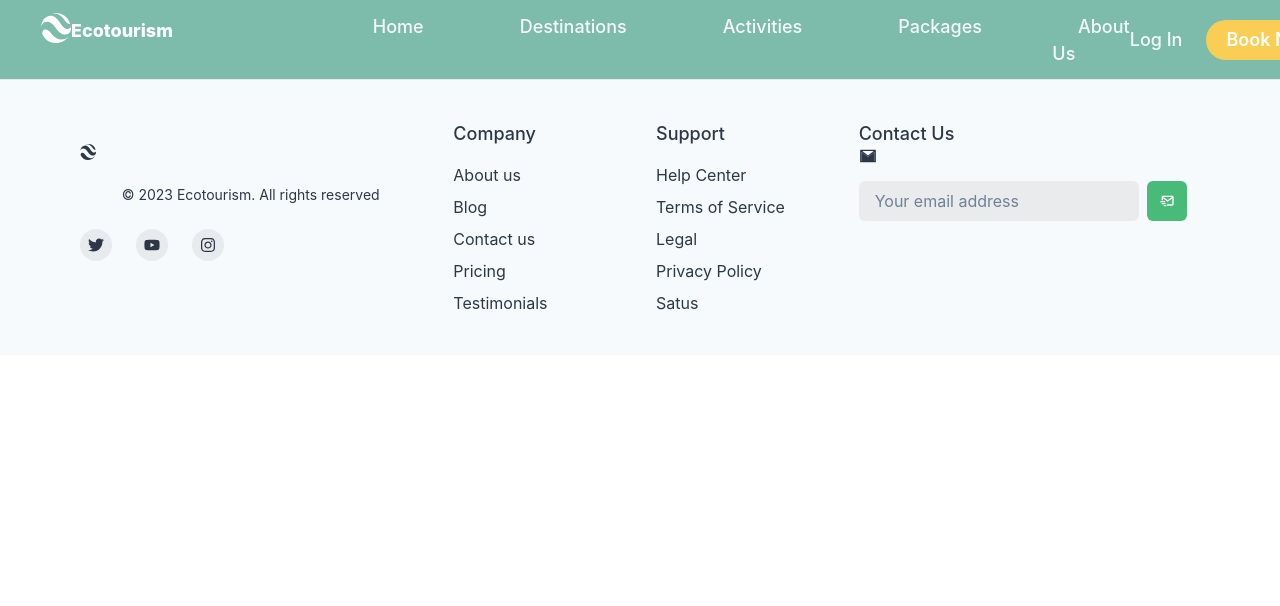
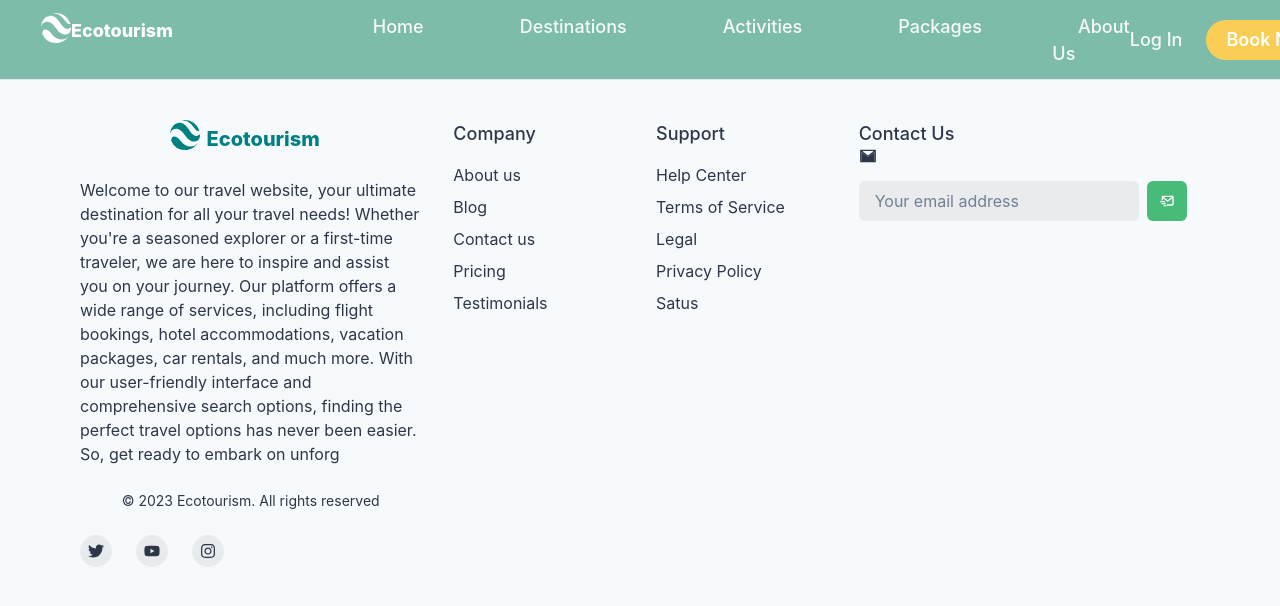
Before and after one commit to mdghufran1729/Ecotourism, a React (Create React App) app in the folder ecotourism/: page / in a window 1280 px wide. Shown: the top 606 px of the page. Built offline with nearby package versions, Linux system fonts and the light colour scheme.

Commit message:
footerdone

```diff
--- a/ecotourism/src/Components/Footer.jsx
+++ b/ecotourism/src/Components/Footer.jsx
@@ -10,14 +10,14 @@ import {
   Input,
   IconButton,
   useColorModeValue,
-  } from '@chakra-ui/react';
-  import { ReactNode, useState } from 'react';
-  import { FaInstagram, FaTwitter, FaYoutube } from 'react-icons/fa';
-  import { BiMailSend } from 'react-icons/bi';
-  import { SiGoogleearth } from 'react-icons/si';
-  import { AiTwotoneMail } from 'react-icons/ai';
-  import { useToast } from '@chakra-ui/react'
-
+} from "@chakra-ui/react";
+import { ReactNode, useState } from "react";
+import { FaInstagram, FaTwitter, FaYoutube } from "react-icons/fa";
+import { BiMailSend } from "react-icons/bi";
+import { SiGoogleearth } from "react-icons/si";
+import { AiTwotoneMail } from "react-icons/ai";
+import { useToast } from "@chakra-ui/react";
+import { Link as Rlink } from "react-router-dom";
 
 //   const Logo = (props: any) => {
 //     return (
@@ -43,26 +43,27 @@ import {
   label,
   href,
 }: {
-    children: ReactNode;
-    label: string;
-    href: string;
+  children: ReactNode,
+  label: string,
+  href: string,
 }) => {
   return (
     <chakra.button
-        bg={useColorModeValue('blackAlpha.100', 'whiteAlpha.100')}
-        rounded={'full'}
+      bg={useColorModeValue("blackAlpha.100", "whiteAlpha.100")}
+      rounded={"full"}
       w={8}
       h={8}
-        cursor={'pointer'}
-        as={'a'}
+      cursor={"pointer"}
+      as={"a"}
       href={href}
-        display={'inline-flex'}
-        alignItems={'center'}
-        justifyContent={'center'}
-        transition={'background 0.3s ease'}
+      display={"inline-flex"}
+      alignItems={"center"}
+      justifyContent={"center"}
+      transition={"background 0.3s ease"}
       _hover={{
-          bg: useColorModeValue('blackAlpha.200', 'whiteAlpha.200'),
-        }}>
+        bg: useColorModeValue("blackAlpha.200", "whiteAlpha.200"),
+      }}
+    >
       <VisuallyHidden>{label}</VisuallyHidden>
       {children}
     </chakra.button>
@@ -71,92 +72,118 @@ import {
 
 const ListHeader = ({ children }: { children: ReactNode }) => {
   return (
-      <Text fontWeight={'500'} fontSize={'lg'} mb={2}>
+    <Text fontWeight={"500"} fontSize={"lg"} mb={2}>
       {children}
     </Text>
   );
 };
 
 export default function Footer() {
-    const [input,setInput] = useState('')
+  const [input, setInput] = useState("");
 
-    const Stoast = useToast(  {
+  const Stoast = useToast({
     title: `Your information has been safely stored!`,
     status: "success",
     isClosable: true,
-        position:'top'
-      })
+    position: "top",
+  });
 
-    const hamdleEmail = ()=>{
-
-        setInput('');
-        Stoast()
-
-    }
+  const hamdleEmail = () => {
+    setInput("");
+    Stoast();
+  };
   return (
     <Box
-        bg={useColorModeValue('gray.50', 'gray.900')}
-        color={useColorModeValue('gray.700', 'gray.200')}>
-        <Container as={Stack} maxW={'6xl'} py={10}>
+      bg={useColorModeValue("gray.50", "gray.900")}
+      color={useColorModeValue("gray.700", "gray.200")}
+    >
+      <Container as={Stack} maxW={"6xl"} py={10}>
         <SimpleGrid
-            templateColumns={{ sm: '1fr 1fr', md: '2fr 1fr 1fr 2fr' }}
-            spacing={8}>
+          templateColumns={{ sm: "1fr 1fr", md: "2fr 1fr 1fr 2fr" }}
+          spacing={8}
+        >
           <Stack spacing={6}>
-              <Box>
-                {/* <Logo color={useColorModeValue('gray.700', 'white')} /> */}
-               {/* <SiGoogleearth/>Ecotourism */}
-              </Box>
-              <SiGoogleearth/>
-              <Text fontSize={'sm'}>
-                © 2023  Ecotourism. All rights reserved
+            <Text
+              as={Rlink}
+              to={"/"}
+              fontFamily={"heading"}
+              color={useColorModeValue("teal", "white")}
+              // mr={'120px'}
+              ml={"25px"}
+              fontSize={"xl"}
+              fontWeight={800}
+            >
+              <SiGoogleearth
+                size={30}
+                style={{ marginLeft: "65px", marginBottom: "-26px" }}
+              />{" "}
+              Ecotourism
             </Text>
-              <Stack direction={'row'} spacing={6}>
-                <SocialButton label={'Twitter'} href={'#'}>
+            <Text style={{textAlign:"left",fontSize:"16px"}}>
+              Welcome to our travel website, your ultimate destination for all
+              your travel needs! Whether you're a seasoned explorer or a
+              first-time traveler, we are here to inspire and assist you on your
+              journey. Our platform offers a wide range of services, including
+              flight bookings, hotel accommodations, vacation packages, car
+              rentals, and much more. With our user-friendly interface and
+              comprehensive search options, finding the perfect travel options
+              has never been easier. So, get ready to embark on unforg
+            </Text>
+            <Text fontSize={"sm"}>© 2023 Ecotourism. All rights reserved</Text>
+            <Stack direction={"row"} spacing={6}>
+              <SocialButton label={"Twitter"} href={"#"}>
                 <FaTwitter />
               </SocialButton>
-                <SocialButton label={'YouTube'} href={'#'}>
+              <SocialButton label={"YouTube"} href={"#"}>
                 <FaYoutube />
               </SocialButton>
-                <SocialButton label={'Instagram'} href={'#'}>
+              <SocialButton label={"Instagram"} href={"#"}>
                 <FaInstagram />
               </SocialButton>
             </Stack>
           </Stack>
-            <Stack align={'flex-start'}>
+          <Stack align={"flex-start"}>
             <ListHeader>Company</ListHeader>
-              <Link href={'#'}>About us</Link>
-              <Link href={'#'}>Blog</Link>
-              <Link href={'#'}>Contact us</Link>
-              <Link href={'#'}>Pricing</Link>
-              <Link href={'#'}>Testimonials</Link>
+            <Link href={"#"}>About us</Link>
+            <Link href={"#"}>Blog</Link>
+            <Link href={"#"}>Contact us</Link>
+            <Link href={"#"}>Pricing</Link>
+            <Link href={"#"}>Testimonials</Link>
           </Stack>
-            <Stack align={'flex-start'}>
+          <Stack align={"flex-start"}>
             <ListHeader>Support</ListHeader>
-              <Link href={'#'}>Help Center</Link>
-              <Link href={'#'}>Terms of Service</Link>
-              <Link href={'#'}>Legal</Link>
-              <Link href={'#'}>Privacy Policy</Link>
-              <Link href={'#'}>Satus</Link>
+            <Link href={"#"}>Help Center</Link>
+            <Link href={"#"}>Terms of Service</Link>
+            <Link href={"#"}>Legal</Link>
+            <Link href={"#"}>Privacy Policy</Link>
+            <Link href={"#"}>Satus</Link>
           </Stack>
-            <Stack align={'flex-start'}>
-              <ListHeader>Contact Us<AiTwotoneMail/></ListHeader>
-              <Stack direction={'row'}>
+          <Stack align={"flex-start"}>
+            <ListHeader>
+              Contact Us
+              <AiTwotoneMail />
+            </ListHeader>
+            <Stack direction={"row"}>
               <Input
-                onChange={(e)=>{setInput(e.target.value)}}
+                onChange={(e) => {
+                  setInput(e.target.value);
+                }}
                 value={input}
-                  placeholder={'Your email address'}
-                  bg={useColorModeValue('blackAlpha.100', 'whiteAlpha.100')}
+                placeholder={"Your email address"}
+                bg={useColorModeValue("blackAlpha.100", "whiteAlpha.100")}
                 border={0}
                 _focus={{
-                    bg: 'whiteAlpha.300',
+                  bg: "whiteAlpha.300",
                 }}
               />
               <IconButton
-                onClick={()=>{hamdleEmail()}}
-                  bg={useColorModeValue('green.400', 'green.800')}
-                  color={useColorModeValue('white', 'gray.800')}
+                onClick={() => {
+                  hamdleEmail();
+                }}
+                bg={useColorModeValue("green.400", "green.800")}
+                color={useColorModeValue("white", "gray.800")}
                 _hover={{
-                    bg: 'green.600',
+                  bg: "green.600",
                 }}
                 aria-label="Subscribe"
                 icon={<BiMailSend />}
```
Lines whose indentation alone changed are shown as unchanged.
